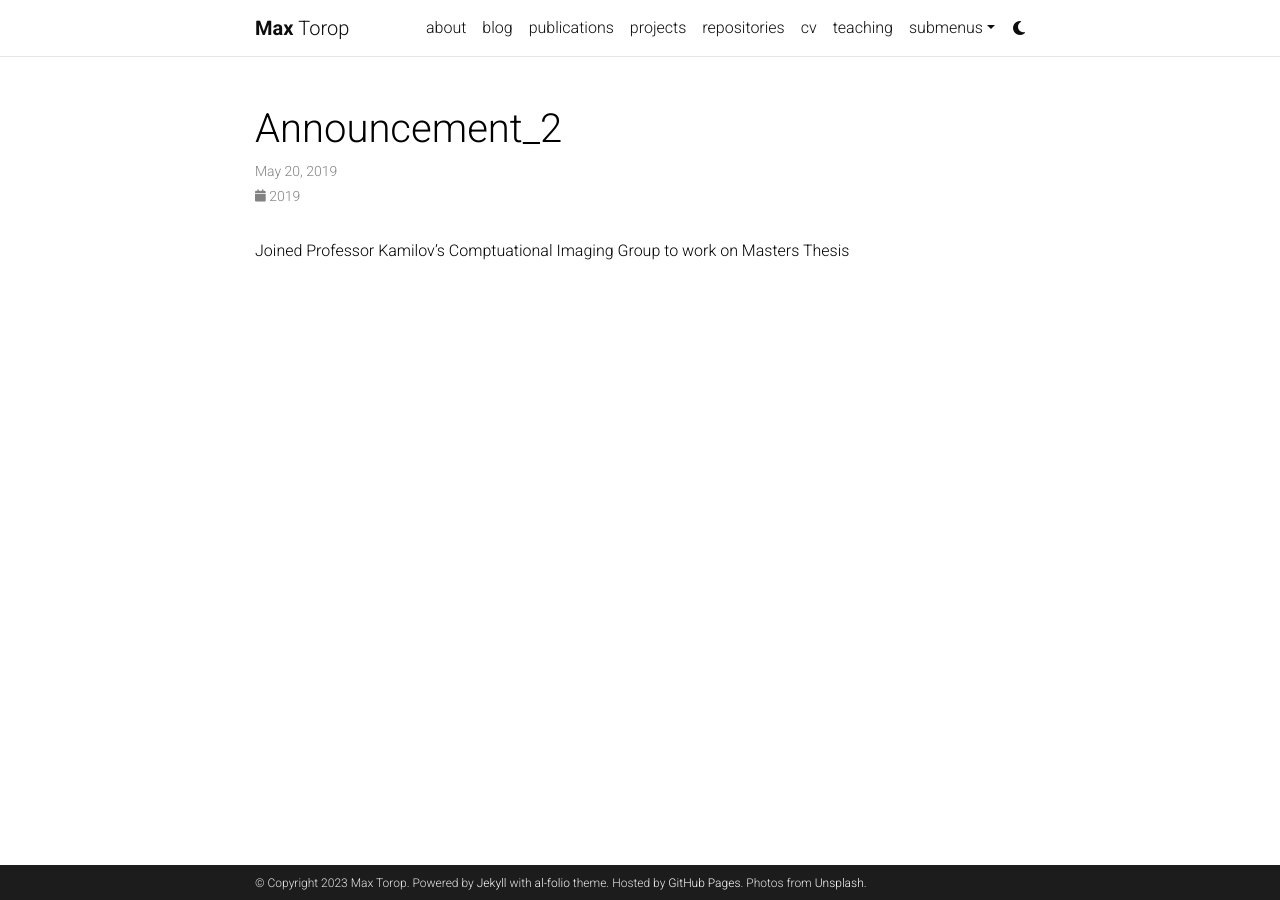
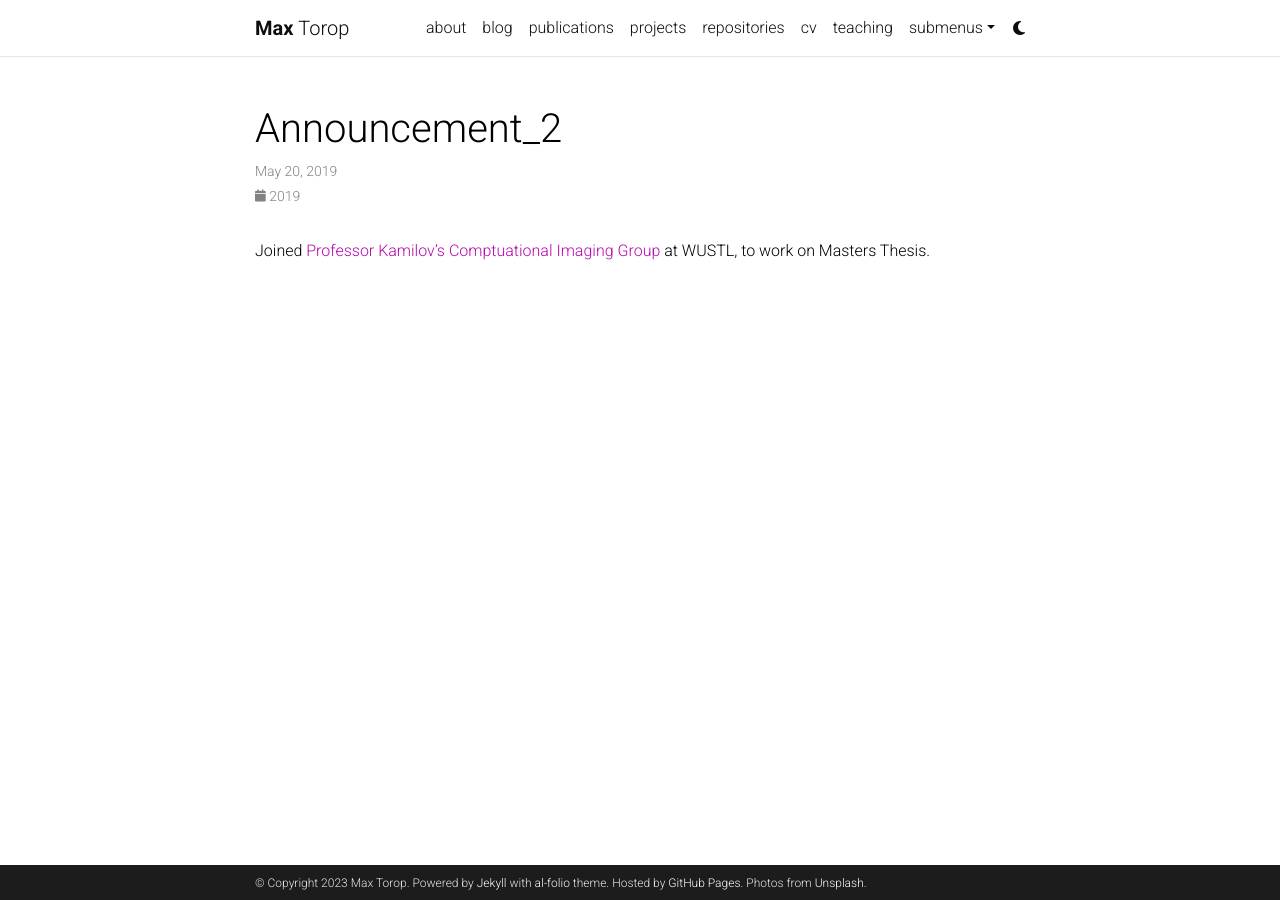
Before and after one commit to MaxTorop/MaxTorop.github.io, a Jekyll site: the page built from _news/announcement_2.md, in a window 1280 px wide. Built offline with Jekyll 4.4.1, drawn with Linux system fonts in a browser that asks for light colours; comment, search, counter and statistics services are not loaded; a style sheet for code colours, icons or effects is not loaded.

Commit message:
Update announcement_2.md

```diff
--- a/_news/announcement_2.md
+++ b/_news/announcement_2.md
@@ -5,4 +5,4 @@
 related_posts: false
 ---
 
-Joined Professor Kamilov's Comptuational Imaging Group to work on Masters Thesis
+Joined [Professor Kamilov's](https://engineering.wustl.edu/faculty/Ulugbek-Kamilov.html) [Comptuational Imaging Group](https://cigroup.wustl.edu/) at WUSTL, to work on Masters Thesis.
```
